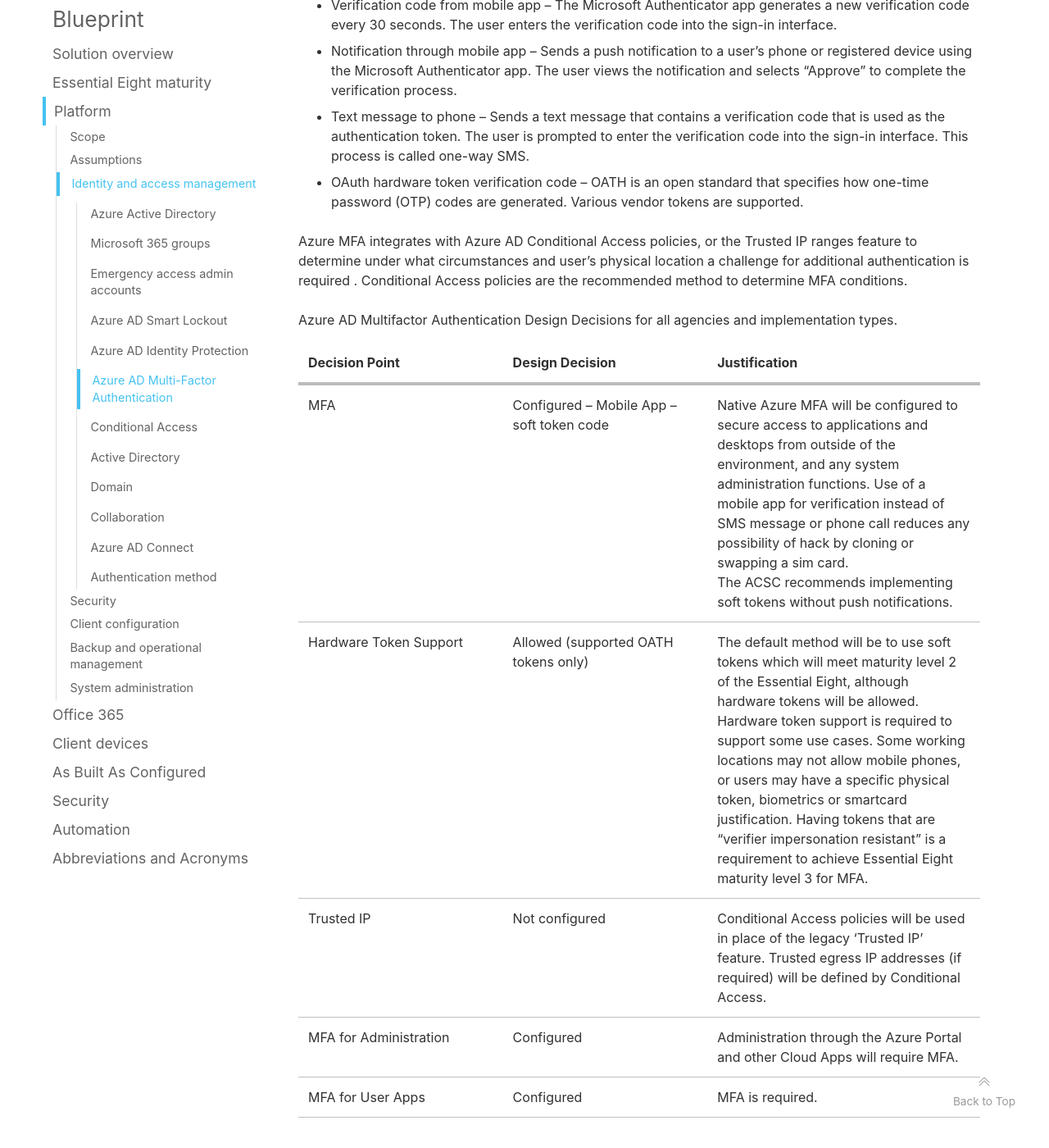
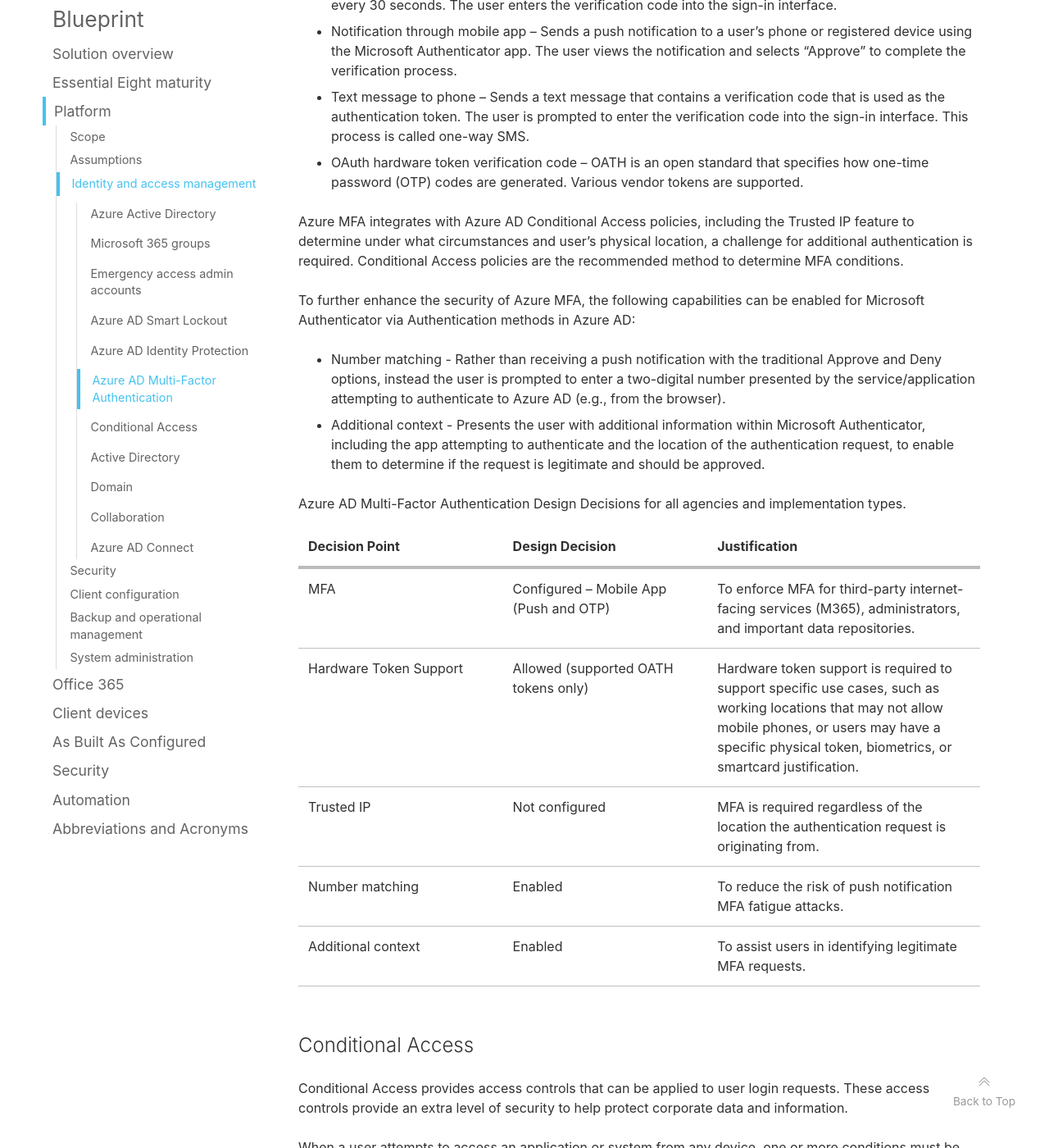
Before and after one commit to ASD-Blueprint/desktop.gov.au, a Jekyll site: the page built from blueprint/platform.md, in a window 1280 px wide and 1400 px high, scrolled down 15763 px. Shown: the whole window at 82% size. Built offline with Jekyll 4.4.1, drawn with Linux system fonts in a browser that asks for light colours; comment, search, counter and statistics services are not loaded; some of the changed text lies outside the part shown.

Commit message:
Update platform.md
Update to Platform design to include enhanced MFA capabilities.

```diff
--- a/blueprint/platform.md
+++ b/blueprint/platform.md
@@ -240,13 +240,13 @@
 
 Authentication is a primary security control to protect both information assets - ranging from logging into a Windows device, to sending an email or collaborating on a document. When deploying Microsoft 365, the identity for each individual staff member is either in the cloud or both in the cloud and on-premises. Employing multiple authentication factors present a significant challenge for attackers gaining access to a system. Traditional authentication methods rely purely on something the user knows, such as a password. Note, a username does not technically count as an authentication factor. A user enters a username to only claim an identity, then must provide an authentication factor to validate this claim (identification vs authentication). Multi-Factor Authentication (MFA) is recommended by the ACSC for all users to prove a user's identity before being granted access.
 
-Multi-factor authentication is any combination of two or more authentication sources from the following categories. Biometrics are yet to be accepted as part of the industry standard definition of an authentication factor.
+Multi-factor authentication is any combination of two or more authentication sources from the following categories:
 
 * Something a user knows (such as a password or PIN).
 * Something a user has (such as a specific hardened device).
 * Something a user is (such as biometric trait, for example a fingerprint).
 
-Azure MFA provides additional security by requiring a second form of authentication and delivers strong authentication via a range of easy to use authentication methods.
+Azure MFA provides additional security by requiring a second form of authentication and delivers strong authentication via a range of easy-to-use authentication methods.
 
 Azure MFA provides multiple verification methods, such as:
 
@@ -256,19 +256,22 @@
 * Text message to phone – Sends a text message that contains a verification code that is used as the authentication token. The user is prompted to enter the verification code into the sign-in interface. This process is called one-way SMS.
 * OAuth hardware token verification code – OATH is an open standard that specifies how one-time password (OTP) codes are generated. Various vendor tokens are supported.
 
-Azure MFA integrates with Azure AD Conditional Access policies, or the Trusted IP ranges feature to determine under what circumstances and user's physical location a challenge for additional authentication is required . Conditional Access policies are the recommended method to determine MFA conditions.
-
-Azure AD Multifactor Authentication Design Decisions for all agencies and implementation types.
-
-Decision Point | Design Decision | Justification
---- | --- | ---
-MFA | Configured – Mobile App – soft token code | Native Azure MFA will be configured to secure access to applications and desktops from outside of the environment, and any system administration functions. Use of a mobile app for verification instead of SMS message or phone call reduces any possibility of hack by cloning or swapping a sim card.<br> The ACSC recommends implementing soft tokens without push notifications.
-Hardware Token Support | Allowed (supported OATH tokens only)  | The default method will be to use soft tokens which will meet maturity level 2 of the Essential Eight, although hardware tokens will be allowed. Hardware token support is required to support some use cases. Some working locations may not allow mobile phones, or users may have a specific physical token, biometrics or smartcard justification. Having tokens that are "verifier impersonation resistant" is a requirement to achieve Essential Eight maturity level 3 for MFA.
-Trusted IP | Not configured | Conditional Access policies will be used in place of the legacy 'Trusted IP' feature. Trusted egress IP addresses (if required) will be defined by Conditional Access.
-MFA for Administration | Configured | Administration through the Azure Portal and other Cloud Apps will require MFA.
-MFA for User Apps | Configured | MFA is required.
-
-Note: OATH tokens are to be purchased separately if required.
+Azure MFA integrates with Azure AD Conditional Access policies, including the Trusted IP feature to determine under what circumstances and user's physical location, a challenge for additional authentication is required. Conditional Access policies are the recommended method to determine MFA conditions.
+
+To further enhance the security of Azure MFA, the following capabilities can be enabled for Microsoft Authenticator via Authentication methods in Azure AD:
+
+* Number matching - Rather than receiving a push notification with the traditional Approve and Deny options, instead the user is prompted to enter a two-digital number presented by the service/application attempting to authenticate to Azure AD (e.g., from the browser).
+* Additional context - Presents the user with additional information within Microsoft Authenticator, including the app attempting to authenticate and the location of the authentication request, to enable them to determine if the request is legitimate and should be approved.
+
+Azure AD Multi-Factor Authentication Design Decisions for all agencies and implementation types.
+
+Decision Point | Design Decision | Justification
+--- | --- | ---
+MFA | Configured – Mobile App (Push and OTP) | To enforce MFA for third-party internet-facing services (M365), administrators, and important data repositories.
+Hardware Token Support | Allowed (supported OATH tokens only) | Hardware token support is required to support specific use cases, such as working locations that may not allow mobile phones, or users may have a specific physical token, biometrics, or smartcard justification.
+Trusted IP | Not configured | MFA is required regardless of the location the authentication request is originating from.
+Number matching | Enabled | To reduce the risk of push notification MFA fatigue attacks.
+Additional context | Enabled | To assist users in identifying legitimate MFA requests.
 
 ### Conditional Access
 
@@ -471,7 +474,7 @@
 Azure AD Attributes | Default – All attributes | Default configuration. All attributes to be synchronised.
 Synchronisation Interval | 30 minutes | Default synchronisation interval.<br>Note: Password resets and new accounts are synchronised immediately.
 
-### Authentication method
+#### Authentication method
 
 Authentication is the process of verifying one's identity. Active Directory allows for the authentication of directory objects within the corporate network using a number of protocols such as LDAP and Kerberos.
 
```
